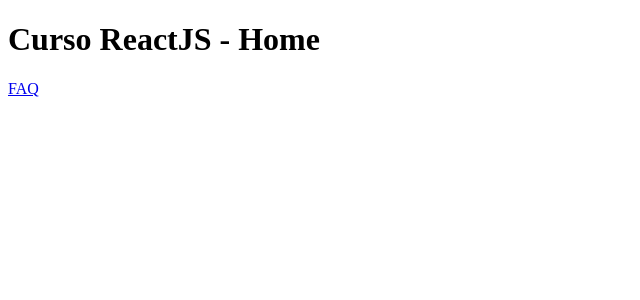
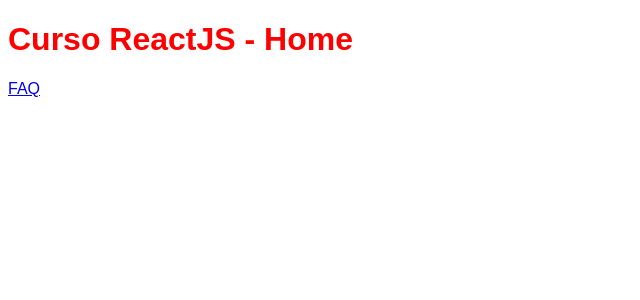
Before and after one commit to joaorosso/curso-nextjs, a Next.js app: page / in a window 1280 px wide. Shown: the top 300 px of the page, without its empty margins (0-640 px from the left). Built offline with nearby package versions, Linux system fonts and the light colour scheme.

Commit message:
create styles

```diff
--- /dev/null
+++ b/pages/_app.js
@@ -0,0 +1,12 @@
+import { GlobalStyle } from "../src/theme/GlobalStyle";
+
+function MyApp({ Component, pageProps }) {
+    return (
+        <>
+            <GlobalStyle />
+            <Component {...pageProps} />
+        </>
+    )
+}
+
+export default MyApp;
--- a/pages/index.js
+++ b/pages/index.js
@@ -1,9 +1,24 @@
+import React from 'react';
 import Link from '../src/components/Link';
+
+function Title({ children, as }) {
+    const Tag = as;
+    return (
+        <React.Fragment>
+            <Tag>{ children }</Tag>
+            <style jsx>{`
+                ${Tag} {
+                    color: red;
+                }
+            `}</style>
+        </React.Fragment>
+    )
+}
 
 export default function HomePage() {
     return (
         <div>
-            <h1>Curso ReactJS - Home</h1>
+            <Title as="h1">Curso ReactJS - Home</Title>
             <Link href="/faq">
                 FAQ
             </Link>
--- /dev/null
+++ b/src/theme/GlobalStyle.js
@@ -0,0 +1,9 @@
+export function GlobalStyle() {
+    return (
+        <style global jsx>{`
+            body {
+                font-family: sans-serif;
+            }
+        `}</style>
+    )
+}
```
